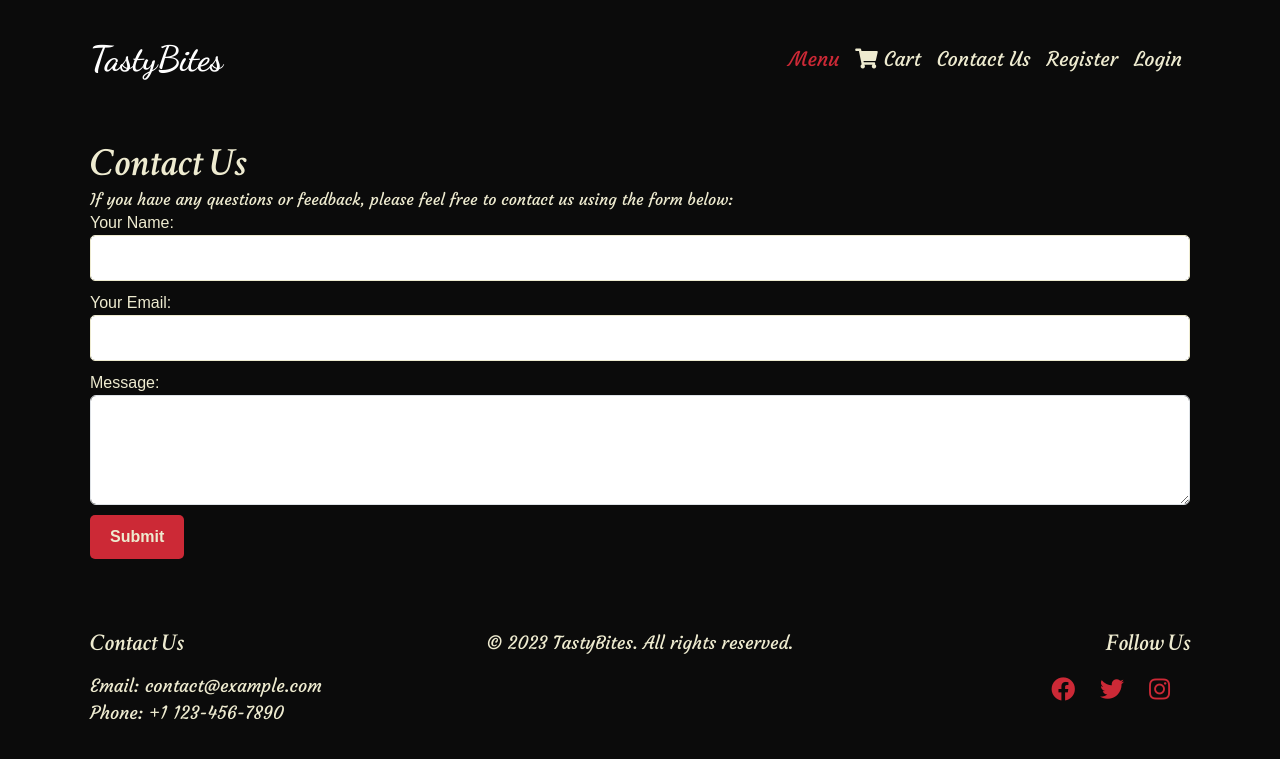
After one commit to zeeshan-shah/pp4-django, a Django app: page /contact-us/ in a window 1280 px wide. The commit adds this page. Shown: the top 759 px of the page. Run offline with Django 3.2, Linux system fonts and the light colour scheme.

Commit message:
Add contact us page

```diff
--- a/customer/models.py
+++ b/customer/models.py
@@ -25,7 +25,7 @@ class Customer(models.Model):
 class Dish(models.Model):
     name = models.CharField(max_length=50, unique=True)
     slug = models.SlugField(max_length=100, unique=True)
-    highlight = models.CharField(max_length=200)
+    highlight = models.CharField(max_length=250)
     description = models.TextField()
     image = CloudinaryField('image')
     price = models.DecimalField(max_digits=10, decimal_places=2)
--- a/customer/urls.py
+++ b/customer/urls.py
@@ -12,4 +12,5 @@ urlpatterns = [
     path('cart/', views.cart_view, name='cart'),
     path('order-confirmation/', views.order_confirmation_view, name='order-confirmation'),
     path('customer-details/', views.customer_details_view, name='customer-details'),
+    path('contact-us/', views.contact_us, name='contact-us'),
 ]
--- a/customer/views.py
+++ b/customer/views.py
@@ -5,7 +5,7 @@ from .forms import CustomerDetailsForm
 from django.contrib import messages
 from django.contrib.auth.decorators import login_required
 from django.http import JsonResponse
-from django.views.decorators.http import require_POST
+# from django.views.decorators.http import require_POST
 from decimal import Decimal
 
 def home(request):
@@ -275,3 +275,14 @@ def order_confirmation_view(request):
     }
 
     return render(request, 'customer/order_confirmation.html', context)
+
+
+def contact_us(request):
+    if request.method == 'POST':
+
+        messages.success(request, 'Your message has been sent. We will get back to you soon.')
+
+        # Redirect to a thank you page or the same contact page
+        return redirect('contact-us')
+
+    return render(request, 'customer/contact_us.html')
--- /dev/null
+++ b/templates/customer/contact_us.html
@@ -0,0 +1,39 @@
+{% extends "base.html" %}
+{% load static %}
+{% block content %}
+<div class="container">
+    <h1>Contact Us</h1>
+    <p>If you have any questions or feedback, please feel free to contact us using the form below:</p>
+
+    <form method="post">
+        {% csrf_token %}
+        <div class="form-group">
+            <label for="name">Your Name:</label>
+            <input type="text" class="form-control" id="name" name="name" required>
+        </div>
+        <div class="form-group">
+            <label for="email">Your Email:</label>
+            <input type="email" class="form-control" id="email" name="email" required>
+        </div>
+        <div class="form-group">
+            <label for="message">Message:</label>
+            <textarea class="form-control" id="message" name="message" rows="4" required></textarea>
+        </div>
+        <button type="submit" class="btn btn-primary">Submit</button>
+    </form>
+
+    <!-- Display success messages here -->
+    {% if messages %}
+        <div class="alert alert-success mt-4">
+        <strong>Thank You!</strong>
+        <ul>
+            {% for message in messages %}
+            <li>{{ message }}</li>
+            {% endfor %}
+        </ul>
+        </div>
+    {% endif %}
+
+
+</div>
+{% endblock %}
--- a/templates/customer/menu.html
+++ b/templates/customer/menu.html
@@ -58,7 +58,7 @@
                             <div class="card-container">
                                 <div class="card">
                                     <div class="card-body d-flex justify-content-center">
-                                        <input type="checkbox" name="selected_dishes" value="{{ dish.id }}" class="form-check-input">
+                                        <input type="checkbox" name="selected_dishes" value="{{ dish.id }}" class="form-check-input" {% if dish.id in selected_dish_ids %}checked{% endif %}>
                                     </div>
                                     <a href="{% url 'dish-detail' dish.slug %}">
                                     <img src="{{ dish.image.url }}" alt="{{ dish.name }}" class="card-img-top">
@@ -96,7 +96,7 @@
                             <div class="card-container">
                                 <div class="card">
                                     <div class="card-body d-flex justify-content-center">
-                                        <input type="checkbox" name="selected_dishes" value="{{ dish.id }}" class="form-check-input">
+                                        <input type="checkbox" name="selected_dishes" value="{{ dish.id }}" class="form-check-input" {% if dish.id in selected_dish_ids %}checked{% endif %}>
                                     </div>
                                     <a href="{% url 'dish-detail' dish.slug %}">
                                     <img src="{{ dish.image.url }}" alt="{{ dish.name }}" class="card-img-top">
@@ -134,7 +134,7 @@
                             <div class="card-container">
                                 <div class="card">
                                     <div class="card-body d-flex justify-content-center">
-                                        <input type="checkbox" name="selected_dishes" value="{{ dish.id }}" class="form-check-input">
+                                        <input type="checkbox" name="selected_dishes" value="{{ dish.id }}" class="form-check-input" {% if dish.id in selected_dish_ids %}checked{% endif %}>
                                     </div>
                                     <a href="{% url 'dish-detail' dish.slug %}">
                                     <img src="{{ dish.image.url }}" alt="{{ dish.name }}" class="card-img-top">
--- a/templates/customer/navbar.html
+++ b/templates/customer/navbar.html
@@ -18,7 +18,7 @@
                 </a>
               </li>
               <li class="nav-item">
-                  <a class="nav-link" href="#" style="color: #EEEBD0;">Contact Us</a>
+                  <a class="nav-link" href="{% url 'contact-us' %}" style="color: #EEEBD0;">Contact Us</a>
               </li>
               {% if user.is_authenticated %}
               <li class="nav-item">
--- a/templates/customer/order.html
+++ b/templates/customer/order.html
@@ -20,7 +20,7 @@
             {% endfor %}
           </ul>
 
-          <h4>Total Price: ${{ order.total_price }}</h4>
+          <h4>Total Price: ${{ order.total_price|floatformat:2 }}</h4>
           <div class="row">
             <div class="col-md-6">
               <a href="{% url 'menu' %}" class="btn btn-primary btn-block">Update Order</a>
```
Also changed, not shown: customer/migrations/0002_alter_dish_highlight.py (added).
